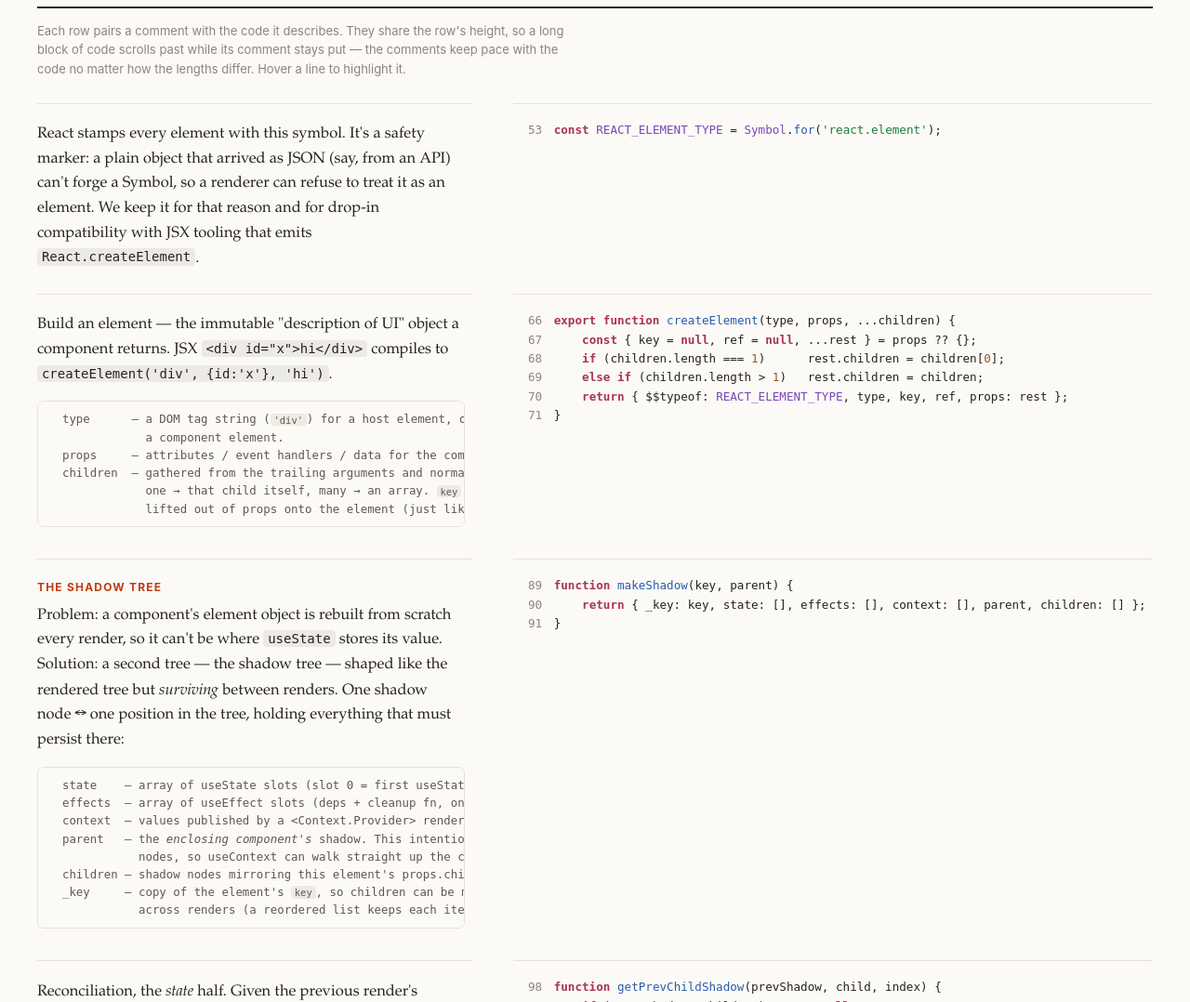
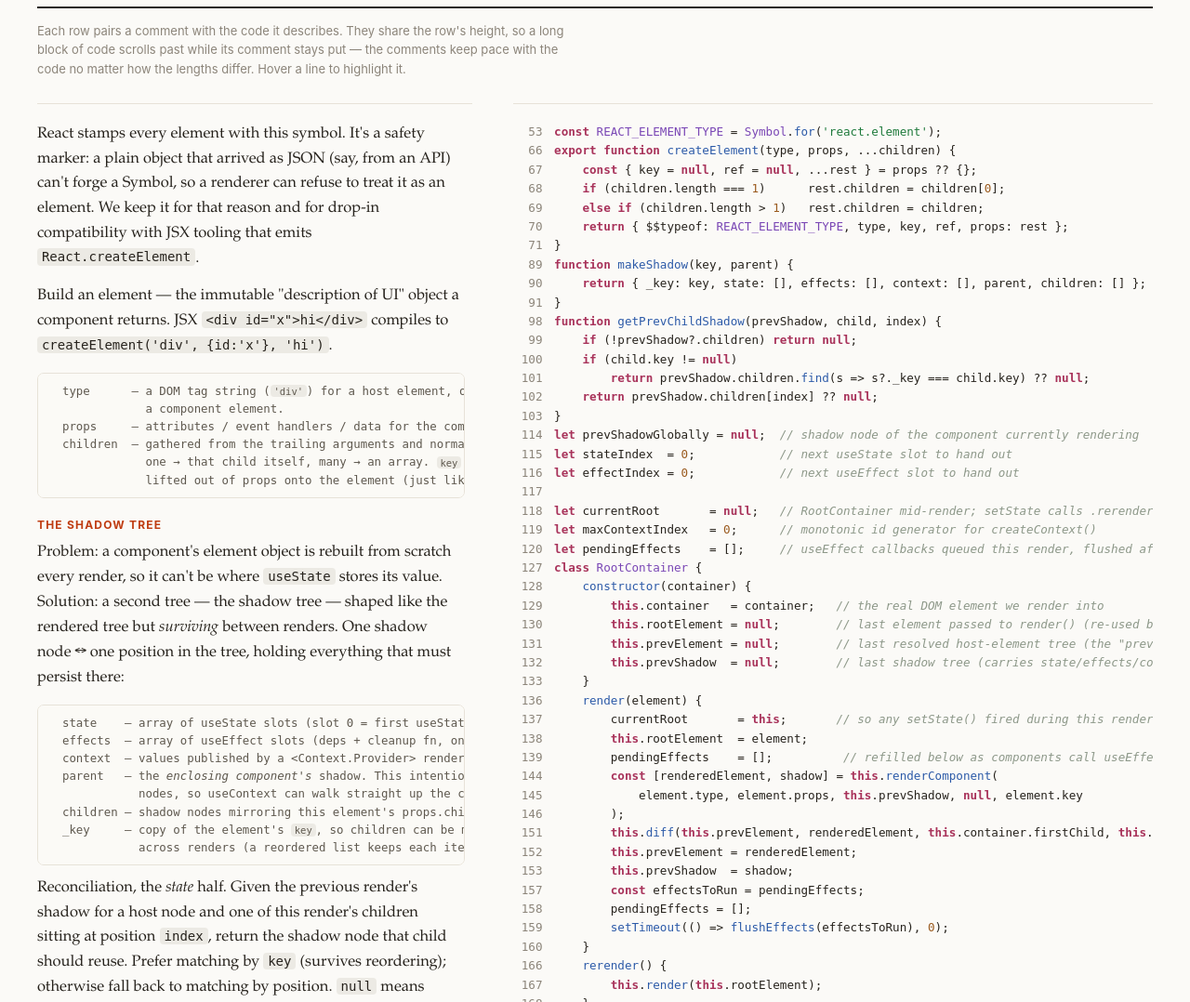
Before and after one commit to incremental-code/last-act, a website: page index.html in a window 1280 px wide. Shown: the part 2553-3631 px from the top of the page at 93% size. Drawn offline with Linux system fonts and the light colour scheme.

Commit message:
parallax scroll on homepage

```diff
--- a/index.html
+++ b/index.html
@@ -111,14 +111,22 @@
   .toggle button.on{background:var(--ink);color:#fff}
   .source-hint{font-size:13px;line-height:1.6;color:var(--ink-3);margin:14px 0 26px;font-family:var(--sans);max-width:72ch}
 
-  /* the literate two-column layout: each chunk is a grid row whose two cells
-     share the row's height (grid sizes a row to its tallest cell), so the
-     comment for a stretch of code holds its position while the code scrolls
-     past it — comments and the code they describe scroll together by construction */
-  .literate{display:grid;grid-template-columns:minmax(0,1.02fr) minmax(0,1.5fr);column-gap:clamp(18px,3.4vw,52px)}
-  .lit-doc,.lit-code{border-top:1px solid var(--line);min-width:0}
-  .lit-doc{font-family:var(--serif);font-size:16.5px;line-height:1.62;color:var(--ink);padding:20px 8px 24px 0}
-  .lit-doc:empty{border-top:0;padding:0}
+  /* the literate two-column layout: docs and code are independent vertical
+     streams, side-by-side. They scroll at different rates ("parallax") so the
+     shorter column is stretched in time to span the same scroll range as the
+     taller one — start and end stay aligned, the middle drifts.
+     .literate itself takes height = max(docH, codeH); each column is absolutely
+     positioned. JS sets a CSS variable --doc-y on .lit-doc that the parallax
+     scroll handler updates per-frame. */
+  .literate{position:relative;column-gap:clamp(18px,3.4vw,52px)}
+  .literate::after{content:"";display:block;clear:both}
+  .lit-doc,.lit-code{min-width:0;border-top:1px solid var(--line);padding-top:20px}
+  .lit-doc{position:absolute;top:0;left:0;width:calc((100% - clamp(18px,3.4vw,52px)) * (1.02 / (1.02 + 1.5)));
+    font-family:var(--serif);font-size:16.5px;line-height:1.62;color:var(--ink);padding-right:8px;padding-bottom:24px;
+    will-change:transform;transform:translateY(var(--doc-y,0px))}
+  .lit-code{position:absolute;top:0;right:0;width:calc((100% - clamp(18px,3.4vw,52px)) * (1.5 / (1.02 + 1.5)));
+    overflow-x:auto;padding-bottom:22px;
+    will-change:transform;transform:translateY(var(--code-y,0px))}
   .lit-doc>:first-child{margin-top:0}
   .lit-doc>:last-child{margin-bottom:0}
   .lit-doc h4{font-family:var(--sans);font-size:12px;text-transform:uppercase;letter-spacing:.1em;font-weight:700;
@@ -133,14 +141,13 @@
     color:var(--ink-2)}
   .lit-doc code{font-size:.85em}
 
-  /* a comment block with no code beneath it (a section header) spans the full width */
-  .lit-full{grid-column:1/-1;border-top:2px solid var(--ink);margin-top:34px;padding:24px 0 4px}
-  .lit-full h4{font-family:var(--sans);font-size:clamp(20px,2.6vw,26px);text-transform:none;letter-spacing:-.012em;
+  /* a section-header comment block — kept as a doc paragraph with stronger styling. */
+  .lit-doc .lit-full{border-top:2px solid var(--ink);margin-top:34px;padding:24px 0 4px}
+  .lit-doc .lit-full h4{font-family:var(--sans);font-size:clamp(20px,2.6vw,26px);text-transform:none;letter-spacing:-.012em;
     color:var(--ink);margin:0 0 .35em}
-  .lit-full p{font-family:var(--serif);font-size:16.5px;line-height:1.6;color:var(--ink-2);max-width:66ch;margin:0 0 .6em}
-  .lit-full .ann-pre{max-width:66ch}
+  .lit-doc .lit-full p{font-family:var(--serif);font-size:16.5px;line-height:1.6;color:var(--ink-2);max-width:66ch;margin:0 0 .6em}
+  .lit-doc .lit-full .ann-pre{max-width:66ch}
 
-  .lit-code{overflow-x:auto;padding:18px 0 22px}
   .codewrap{font-family:var(--mono);font-size:12.6px;line-height:1.62;min-width:max-content}
   .lit-code .row,.raw .row{display:flex;white-space:pre}
   .lit-code .ln,.raw .ln{flex:0 0 auto;width:3.5em;text-align:right;padding-right:1em;color:var(--ink-3);
@@ -173,11 +180,10 @@
 
   /* ── responsive ────────────────────────────────────────────────────────── */
   @media (max-width:880px){
-    .literate{grid-template-columns:1fr;column-gap:0}
-    .lit-doc{padding:20px 0 12px}
+    .literate{display:block;height:auto !important}
+    .lit-doc,.lit-code{position:static;width:auto;transform:none !important;padding:20px 0 12px}
     .lit-code{border-top:0;padding-top:4px}
-    .lit-doc:empty{display:none}
-    .lit-full{margin-top:24px}
+    .lit-doc .lit-full{margin-top:24px}
     .overview-grid{grid-template-columns:1fr;gap:0}
     .toc{position:static;flex-direction:row;flex-wrap:wrap;gap:8px 16px;margin-bottom:26px;padding-bottom:18px;
       border-bottom:1px solid var(--line)}
@@ -273,11 +279,12 @@
 // ── Homepage renderer for last.js ─────────────────────────────────────────────
 //
 // Fetch last.js at runtime, split it into comment / code "chunks", and render
-// each chunk as one row of a two-column grid: the comment on the left, the code
-// it documents on the right. CSS grid sizes each row to its tallest cell, so the
-// two halves of a chunk are always vertically aligned at the top — which means
-// the comments scroll at exactly the rate the matching code does, with no
-// JavaScript scroll-syncing at all.
+// the comments as one vertical stream on the left and all the code as one
+// stream on the right. The two columns are independent — they have different
+// heights and would normally desync — so a scroll handler runs them at
+// different rates ("parallax"): the shorter column's transform is interpolated
+// so that the section's first and last lines stay aligned across both columns
+// while the middle drifts predictably.
 
 const GH      = 'https://github.com/incrementallair/last-js';
 const RAW_URL = GH + '/blob/main/last.js';
@@ -453,20 +460,87 @@ function codeRows(srcLines) {
 }
 
 // ── render the literate two-column view ───────────────────────────────────────
+// Emit the docs as one continuous left-column stream and the code as one
+// continuous right-column stream. Both are positioned absolutely inside
+// .literate; the parallax handler later sets the .literate height to the
+// taller column and translates the shorter one to keep the ends aligned.
 function renderLiterate(parsed) {
-  let html = '';
+  let docHtml = '', codeHtml = '<div class="codewrap">';
   const headings = [];
   for (const ch of parsed.chunks) {
     const doc = ch.doc.length ? renderDoc(ch.doc) : { html: '', headings: [] };
     headings.push(...doc.headings);
-    if (ch.doc.length && !ch.code.length) {                 // a section header — span both columns
-      html += '<div class="lit-doc lit-full">' + doc.html + '</div>';
+    if (ch.doc.length && !ch.code.length) {                 // section header — doc-only
+      docHtml += '<div class="lit-full">' + doc.html + '</div>';
     } else {
-      html += '<div class="lit-doc">' + doc.html + '</div>';
-      html += '<div class="lit-code"><div class="codewrap">' + codeRows(ch.code) + '</div></div>';
+      if (doc.html) docHtml += doc.html;
+      codeHtml += codeRows(ch.code);
     }
   }
+  codeHtml += '</div>';
+  const html =
+    '<div class="lit-doc">'  + docHtml  + '</div>' +
+    '<div class="lit-code">' + codeHtml + '</div>';
   return { html, headings };
+}
+
+// ── parallax scroll: keep doc & code columns aligned at start and end ─────────
+// The container's height is set to max(docH, codeH). The taller column scrolls
+// at 1× page rate; the shorter column scrolls at (shortH / tallH)× so it
+// traverses its own height over the same scroll distance. Both start at y=0
+// when the container's top hits the viewport and end with their last lines
+// flush with the container's bottom.
+function wireParallax(container) {
+  const doc  = container.querySelector('.lit-doc');
+  const code = container.querySelector('.lit-code');
+  if (!doc || !code) return;
+
+  let docH = 0, codeH = 0, tallH = 0, mobile = false;
+
+  const measure = () => {
+    mobile = window.matchMedia('(max-width: 880px)').matches;
+    if (mobile) {
+      container.style.height = '';
+      doc.style.removeProperty('--doc-y');
+      code.style.removeProperty('--code-y');
+      return;
+    }
+    // measure each column's intrinsic height (transform doesn't affect offsetHeight)
+    docH  = doc.scrollHeight;
+    codeH = code.scrollHeight;
+    tallH = Math.max(docH, codeH);
+    container.style.height = tallH + 'px';
+    update();
+  };
+
+  const update = () => {
+    if (mobile || tallH <= 0) return;
+    const rect = container.getBoundingClientRect();
+    const vh   = window.innerHeight || document.documentElement.clientHeight;
+    // scroll progress 0→1 across the container: 0 when the container's top
+    // first hits the viewport top, 1 when its bottom flushes with the
+    // viewport bottom (so the user has read the whole tall column).
+    const range    = Math.max(1, tallH - vh);
+    const scrolled = Math.max(0, Math.min(range, -rect.top));
+    const p        = scrolled / range;
+    // shorter column lags: its top slides down so it ends flush with the
+    // bottom of the container when p=1. The taller column has slack=0 and
+    // stays at translateY(0).
+    const dy = (tallH - docH)  * p;
+    const cy = (tallH - codeH) * p;
+    doc.style.setProperty('--doc-y',  dy.toFixed(2) + 'px');
+    code.style.setProperty('--code-y', cy.toFixed(2) + 'px');
+  };
+
+  let raf = 0;
+  const onScroll = () => { if (!raf) raf = requestAnimationFrame(() => { raf = 0; update(); }); };
+
+  window.addEventListener('scroll', onScroll, { passive: true });
+  window.addEventListener('resize', measure);
+  // re-measure after layout settles (fonts, code highlighting)
+  measure();
+  requestAnimationFrame(measure);
+  setTimeout(measure, 200);
 }
 
 // ── render the raw (verbatim, highlighted) view ───────────────────────────────
@@ -530,7 +604,9 @@ const $ = id => document.getElementById(id);
 
   // annotated source
   const lit = renderLiterate(parsed);
-  $('literate').innerHTML = lit.html;
+  const litEl0 = $('literate');
+  litEl0.innerHTML = lit.html;
+  wireParallax(litEl0);
 
   // raw source
   $('raw').innerHTML = renderRaw(src);
@@ -550,6 +626,10 @@ const $ = id => document.getElementById(id);
     rawEl.hidden = !raw;  litEl.hidden = raw;
     bRaw.classList.toggle('on', raw);   bAnn.classList.toggle('on', !raw);
     bRaw.setAttribute('aria-pressed', String(raw));  bAnn.setAttribute('aria-pressed', String(!raw));
+    // .literate height was set in px when first measured; when switching back
+    // to annotated, dispatch resize so wireParallax re-measures with the now-
+    // visible columns.
+    if (!raw) window.dispatchEvent(new Event('resize'));
   };
   bAnn.addEventListener('click', () => show(false));
   bRaw.addEventListener('click', () => show(true));
```
